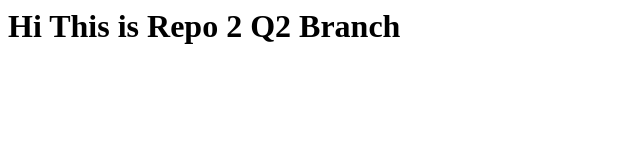
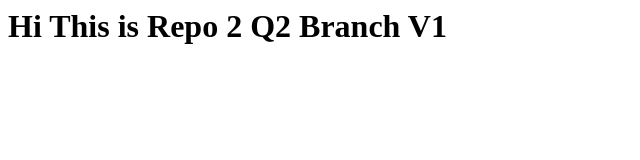
Before and after one commit to Karma932/R2, a plain HTML site: page index.html in a window 1280 px wide. Shown: the full height of the page, 0-640 px from the left. Drawn offline with Linux system fonts and the light colour scheme.

Commit message:
Update index.html

```diff
--- a/index.html
+++ b/index.html
@@ -1 +1 @@
-<html> <h1> Hi This is Repo 2 Q2 Branch </h1> </html>
+<html> <h1> Hi This is Repo 2 Q2 Branch V1 </h1> </html>
```
